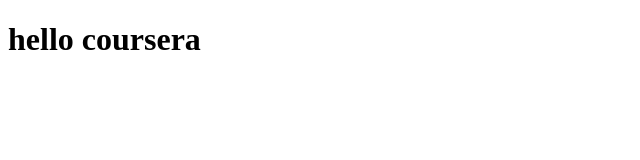
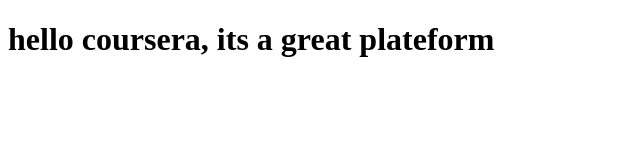
Before and after one commit to manojdubey1071998/coursera-txt, a plain HTML site: page site/index.html in a window 1280 px wide. Shown: the whole page, without its empty margins (0-640 px from the left). Drawn offline with Linux system fonts and the light colour scheme.

Commit message:
small changes in this project

```diff
--- a/site/index.html
+++ b/site/index.html
@@ -4,6 +4,6 @@
 <title>Hello Coursera</title>
 </head>
 <body>
-<h1>hello coursera</h1>
+<h1>hello coursera, its a great plateform</h1>
 </body>
 </html>
```
